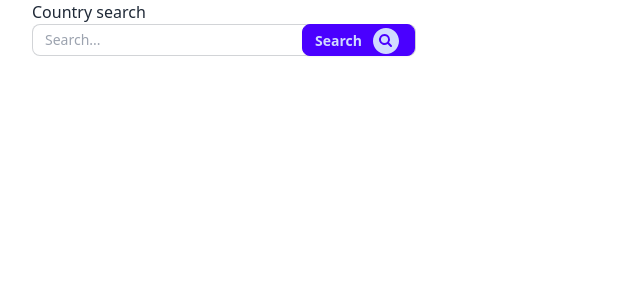
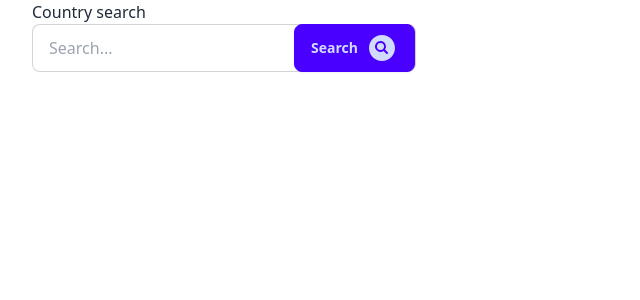
Before and after one commit to daniel-collings/country-facts, a React (Vite) app: page / in a window 1280 px wide. Shown: the top 300 px of the page, without its empty margins (0-640 px from the left). Built offline with nearby package versions, Linux system fonts and the light colour scheme; the HTML template or start-up script is replaced by a standard one.

Commit message:
Add reusable InputWithActionButton.tsx component

```diff
--- /dev/null
+++ b/src/components/InputWithActionButton.tsx
@@ -0,0 +1,32 @@
+import { InputHTMLAttributes } from 'react'
+
+interface IInputWithActionButton extends InputHTMLAttributes<HTMLInputElement> {
+  inputSize?: 'sm' | 'md' | 'lg'
+  button: {
+    label: string
+    icon: React.SVGProps<SVGSVGElement>
+    theme: 'btn-primary' | 'btn-secondary' | 'btn-accent'
+  }
+}
+
+export default function InputWithActionButton({
+  button,
+  inputSize = 'md',
+  ...props
+}: IInputWithActionButton) {
+  console.log(props)
+  return (
+    <label
+      className={`input input-${inputSize} input-bordered flex justify-between items-center pr-0`}
+    >
+      <input {...props} type="text" />
+      <button
+        className={`btn btn-${inputSize} ${button.theme} h-full w-auto`}
+        type="submit"
+      >
+        {button.label}
+        {button.icon}
+      </button>
+    </label>
+  )
+}
--- a/src/features/CountrySearchForm.tsx
+++ b/src/features/CountrySearchForm.tsx
@@ -1,5 +1,6 @@
 import { FormEvent } from 'react'
 import { MagnifyingGlassCircleIcon } from '@heroicons/react/24/solid'
+import InputWithActionButton from '../components/InputWithActionButton.tsx'
 
 interface ICountrySearchForm {
   search: string
@@ -25,21 +26,19 @@ export default function CountrySearchForm({
       onSubmit={fetchCountryData}
       className="grid grid-flow-row max-w-96 gap-4"
     >
-      <label className="input input-sm input-bordered flex justify-between items-center pr-0">
-        <input
-          type="text"
-          required
+      <InputWithActionButton
+        required={true}
         minLength={3}
         placeholder="Search..."
         onChange={(event) => {
           setSearch(event.target.value)
         }}
+        button={{
+          label: 'Search',
+          icon: <MagnifyingGlassCircleIcon className="h-8 w-8" />,
+          theme: 'btn-primary'
+        }}
       />
-        <button className="btn btn-sm btn-primary h-full w-auto" type="submit">
-          Search
-          <MagnifyingGlassCircleIcon className="h-8 w-8" />
-        </button>
-      </label>
     </form>
   )
 }
```
Lines whose indentation alone changed are shown as unchanged.
